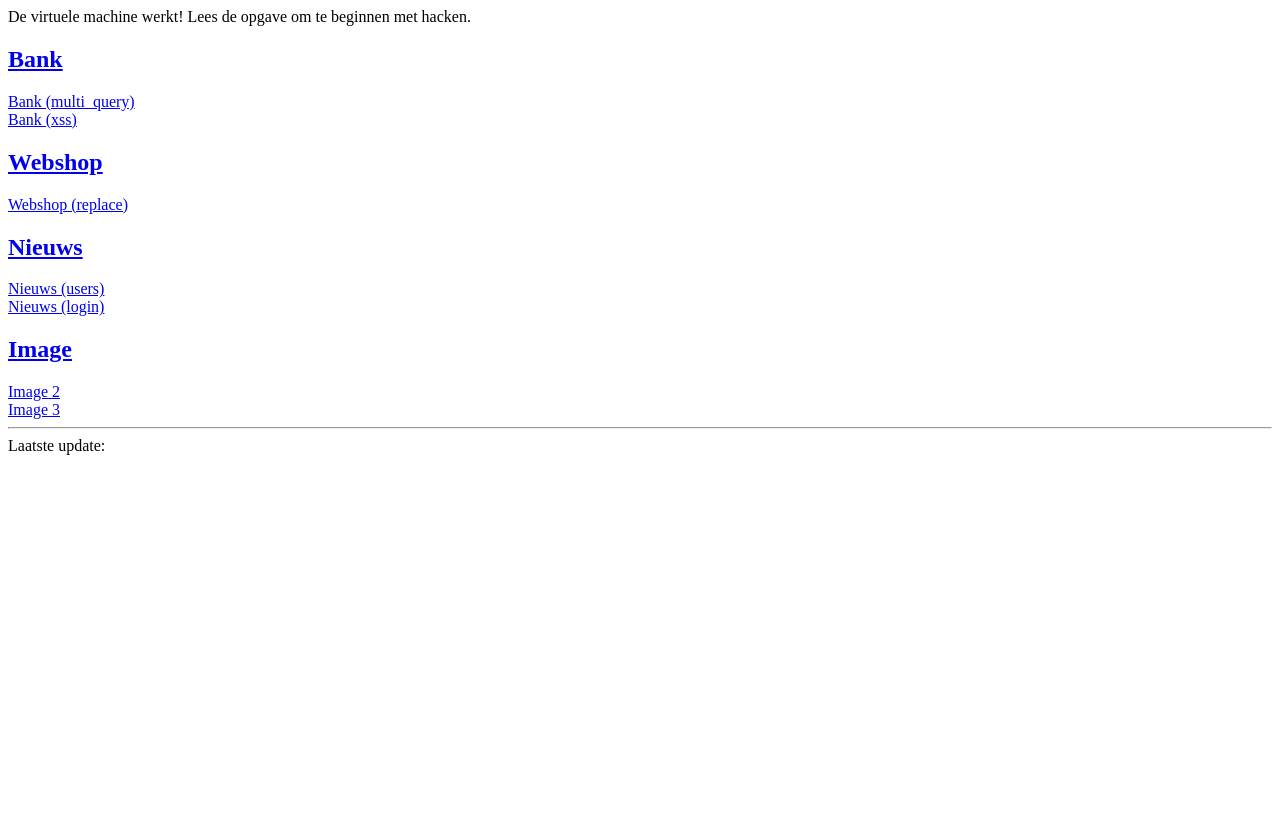
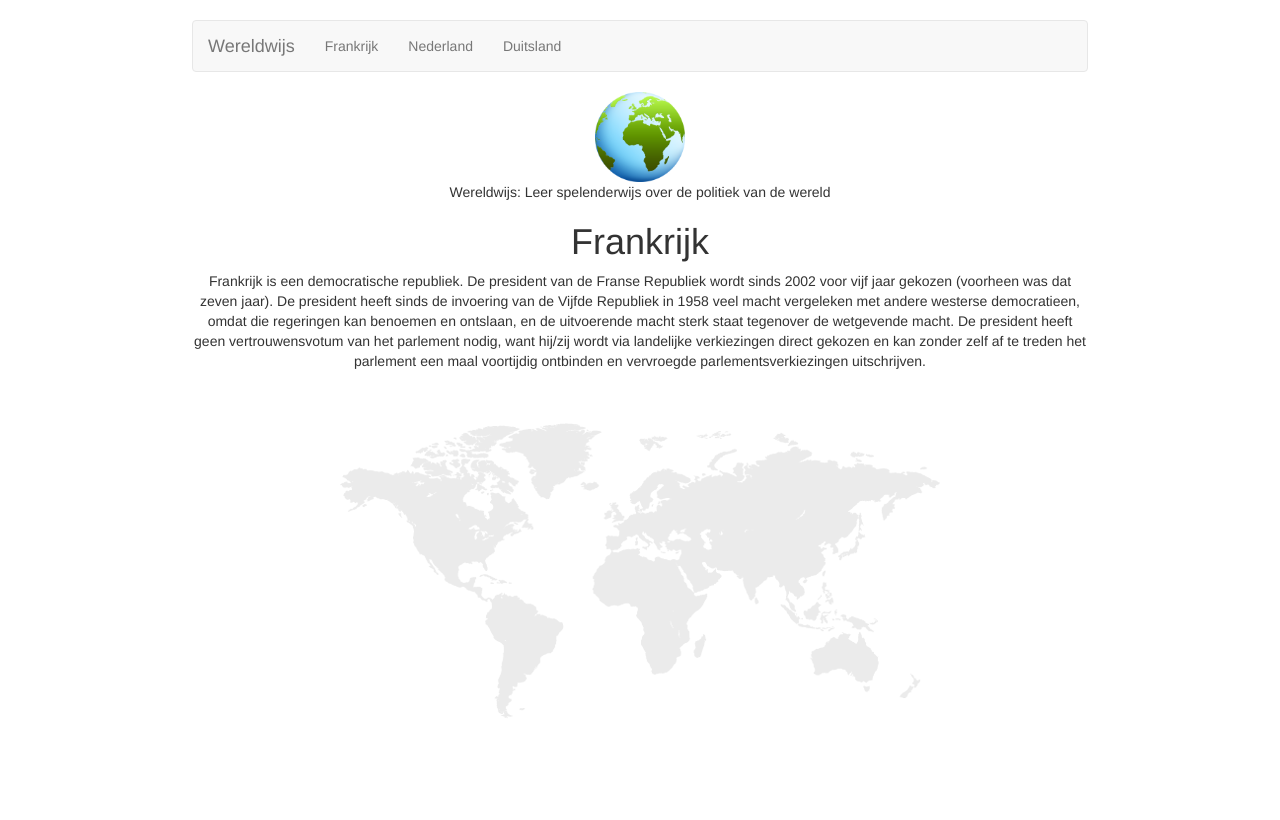
Before and after one commit to Avans/Security-Workshop, a PHP site: page /wereldwijs/index.php?id=1 in a window 1280 px wide. Before the commit the page ends 455 px from the top, so only its background shows below. Run offline with PHP 8.4, Linux system fonts and the light colour scheme; data comes from the database, SQL or seed files in the repository; both versions use the stored data as it was after the commit.

Commit message:
Small fixes and new Wereldwijs site for 2015

```diff
--- a/bank/index_multi.php
+++ b/bank/index_multi.php
@@ -21,7 +21,7 @@
 
 <!-- Navbar ================================================== -->
 <div id="logoArea" class="navbar">
-    <a class="brand" href="/bank"><img src="/themes/images/poespas.png" title="De bank die u kunt vertrouwen"></a>
+    <a class="brand" href="/bank/index_multi.php"><img src="/themes/images/poespas.png" title="De bank die u kunt vertrouwen"></a>
 </div>
 </div>
 </div>
--- a/index.php
+++ b/index.php
@@ -6,6 +6,8 @@ De virtuele machine werkt! Lees de opgave om te beginnen met hacken.
 
 <h2><a href="/webshop/">Webshop</a></h2>
 <a href="/webshop/product_detail_replace.php?id=1">Webshop (replace)</a>
+
+<h2><a href="/wereldwijs/index.php?id=1">Wereldwijs</a></h2>
 
 <h2><a href="/nieuws/">Nieuws</a></h2>
 <a href="/nieuws/users.php">Nieuws (users)</a><br>
--- /dev/null
+++ b/wereldwijs/index.php
@@ -0,0 +1,77 @@
+<!DOCTYPE html>
+<html lang="en">
+  <head>
+    <title>Wereldwiki</title>
+    <meta name="viewport" content="width=device-width, initial-scale=1.0">
+    <meta name="description" content="">
+    <meta name="author" content="Paul Wagener">
+
+    <link rel="stylesheet" href="https://maxcdn.bootstrapcdn.com/bootstrap/3.3.2/css/bootstrap.min.css">
+
+  <!-- De code in dit bestand is met opzet slecht en zeer onveilig opgezet.
+       GEBRUIK DEZE CODE NIET als referentiemateriaal voor je eigen PHP projecten! -->
+
+    <style>
+    html, body {
+        height: 100%;
+    }
+    .content {
+        width: 70%;
+        margin-top: 20px;
+        text-align:center;
+        background-image: url(/themes/images/world-map.png);
+        background-repeat: no-repeat;
+        background-position: 50% 80%;
+        height: 100%;
+    }
+    </style>
+  </head>
+
+<body>
+
+<div class="center-block content">
+  <nav class="navbar navbar-default">
+  <div class="navbar-header">
+      <a class="navbar-brand" href="#">Wereldwijs</a>
+    </div>
+  <div class="container-fluid">
+    <div class="collapse navbar-collapse" id="bs-example-navbar-collapse-1">
+      <ul class="nav navbar-nav">
+        <li><a href="wiki.php?id=1">Frankrijk</a></li>
+        <li><a href="wiki.php?id=2">Nederland</a></li>
+        <li><a href="wiki.php?id=3">Duitsland</a></li>
+      </ul>
+    </div>
+  </div>
+</nav>
+
+    <img src="/themes/images/world.png" style="width: 10%;">
+    <p>Wereldwijs: Leer spelenderwijs over de politiek van de wereld</p>
+
+<?php
+$connection = new mysqli('localhost', 'wiki', 'pass', 'wiki')
+    or die('Kan geen verbinding maken met MySQL');
+
+$id = $_GET['id'];
+
+$query = 'SELECT titel, tekst FROM paginas WHERE secret=0 AND id=' . $connection->real_escape_string($id);
+
+$result = $connection->query($query)
+  or die('<div class="alert alert-danger">Query error: <pre>' . $connection->error . '</pre>Query: <code>' . $query . '</code> </div>');
+
+$row = $result->fetch_array();
+if(!$row) {
+    echo '<div class="alert alert-warning">Deze pagina bestaat niet, scheer je weg!</div>';
+} else {
+    echo "<h1>" . $row['titel'] . "</h1>";
+    echo $row['tekst'];
+}
+
+$connection->close();
+?>
+
+
+    </div>
+
+</body>
+</html>
```
Also changed, not shown: build-vm/database.sql (+22 -0 lines), themes/images/world-map.png (added), themes/images/world.png (added).
